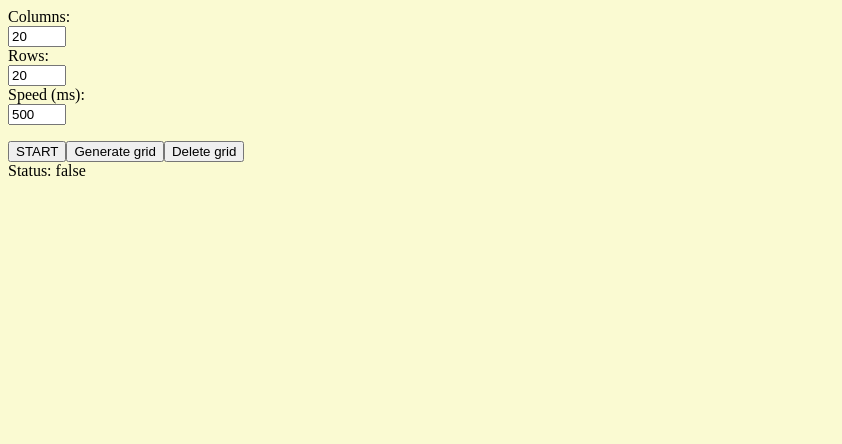
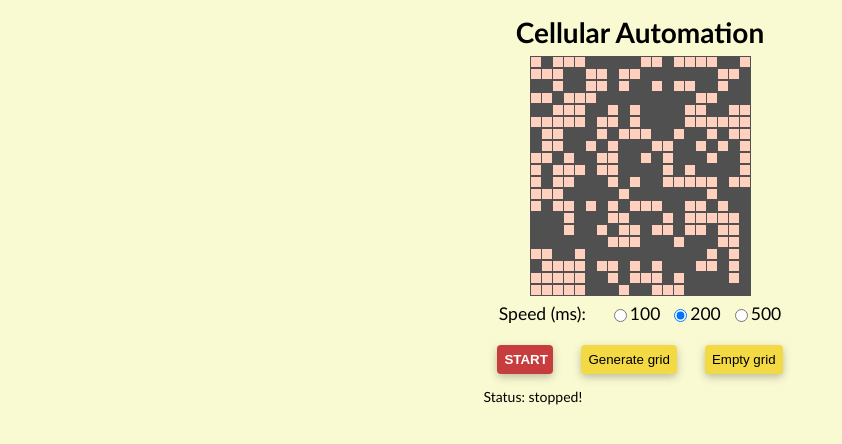
Before and after one commit to xx745/cellular-automata-vuejs-2, a Vue app: page / in a window 1280 px wide. Shown: the top 444 px of the page, without its empty margins (0-842 px from the left). Built offline with nearby package versions, Linux system fonts and the light colour scheme.

Commit message:
added gitpod and tuned up css

```diff
--- a/src/App.vue
+++ b/src/App.vue
@@ -1,41 +1,10 @@
 <template>
   <div id="app">
-    <div class="header">
-      <div class="settings">
-        <label for="columns">Columns:</label>
-        <input
-          type="number"
-          name="columns"
-          v-model="COLS">
-        <label for="rows">Rows:</label>
-        <input
-          type="number"
-          name="rows"
-          v-model="ROWS">
-        <label for="speed">Speed (ms):</label>
-        <input
-          type="number"
-          name="speed"
-          v-model="SPEED">
-      </div>
-      <button
-        @click="toggleAutomation()">
-        {{ running ? 'STOP' : 'START'}}
-      </button>
-      <button
-        @click="generateGrid()">
-        Generate grid
-      </button>
-      <button
-        @click="deleteGrid()">
-        Delete grid
-      </button>
-      <div>Status: {{ this.running }}</div>
-    </div>
+    <h1>Cellular Automation</h1>
     <div
       class="grid"
       :style="{
-        'grid-template-columns': `repeat(${COLS}, 15px)`,
+        'grid-template-columns': `repeat(${COLS}, 11px)`,
         }">
       <div
         v-for="(row, rowIndex) in grid"
@@ -46,15 +15,64 @@
           class="cell"
           :style="{
             'background-color': grid[rowIndex][collIndex]
-              ? 'black'
-              : 'yellow',
-            'color': grid[rowIndex][collIndex]
-              ? 'white'
-              : 'black'
+              ? 'rgb(80, 80, 80)'
+              : 'rgb(255, 208, 190)'
           }"
-          @click="toggleCellColour(rowIndex, collIndex)">
+          @click="toggleCell(rowIndex, collIndex)">
         </div>
       </div>
+    </div>
+    <div class="controls">
+      <div class="settings">
+        <div for="speed">Speed (ms):</div>
+        <input
+          type="radio"
+          id="speed-100"
+          value="100"
+          v-model="SPEED"
+          :disabled="running">
+        <label
+          class="speed"
+          for="speed-100">100</label>
+        <input
+          type="radio"
+          id="speed-200"
+          value="200"
+          v-model="SPEED"
+          :disabled="running">
+        <label
+          class="speed"
+          for="speed-200">200</label>
+        <input
+          type="radio"
+          id="speed-500"
+          value="500"
+          v-model="SPEED"
+          :disabled="running">
+        <label
+          class="speed"
+          for="speed-500">500</label>
+      </div>
+
+      <div class="buttons">
+        <button
+          :class="running ? 'start' : 'stop'"
+          @click="toggleAutomation()">
+          {{ running ? 'STOP' : 'START'}}
+        </button>
+        <button
+          :disabled="running"
+          @click="generateGrid()">
+          Generate grid
+        </button>
+        <button
+          :disabled="running"
+          @click="emptyGrid()">
+          Empty grid
+        </button>
+      </div>
+
+      <div>Status: {{ running ? 'running...' : 'stopped!' }}</div>
     </div>
   </div>
 </template>
@@ -78,15 +96,28 @@ export default {
         [1, 0],
         [-1, 0]
       ],
-      SPEED: 500
+      SPEED: 200,
+      ready: false
     }
+  },
+  mounted () {
+    this.generateGrid()
   },
   methods: {
     toggleAutomation () {
-      if (this.grid.length) {
+      if (this.grid.length && this.ready) {
         this.running = !this.running
         this.simulate()
       }
+    },
+    checkForLiveCells () {
+      this.grid.forEach(row => {
+        row.forEach(cell => {
+          if (cell === 1) {
+            this.ready = true
+          }
+        })
+      })
     },
     simulate () {
       if (this.running) {
@@ -95,14 +126,16 @@ export default {
         for (let i = 0; i < this.ROWS; i++) {
           for (let j = 0; j < this.COLS; j++) {
             let neighbours = 0
-            this.operations.forEach(([x, y]) => {
-              const ii = i + x // new row index
-              const jj = j + y // new column index
 
-              if (ii >= 0 && ii < this.ROWS && jj >= 0 && jj < this.COLS) {
-                neighbours += this.grid[ii][jj]
+            for (let k = 0; k < this.operations.length; k++) {
+              const [x, y] = this.operations[k]
+              const newI = i + x
+              const newJ = j + y
+
+              if (newI >= 0 && newI < this.ROWS && newJ >= 0 && newJ < this.COLS) {
+                neighbours += this.grid[newI][newJ]
               }
-            })
+            }
 
             if (neighbours < 2 || neighbours > 3) {
               newGrid[i][j] = 0
@@ -111,30 +144,45 @@ export default {
             }
           }
         }
+
         this.grid = newGrid
+
         setTimeout(this.simulate, this.SPEED)
       }
     },
-    deleteGrid () {
-      this.grid = []
-      this.COLS = 20
-      this.ROWS = 20
-      this.SPEED = 500
+    emptyGrid () {
+      this.ready = false
+
+      if (!this.running) {
+        this.grid = []
+        for (let i = 0; i < this.ROWS; i++) {
+          this.grid[i] = []
+          for (let j = 0; j < this.COLS; j++) {
+            this.grid[i][j] = 0
+          }
+        }
+      }
     },
-    toggleCellColour (row, col) {
-      const newGrid = [...this.grid]
-      newGrid[row][col] = this.grid[row][col] ? 0 : 1
-      this.grid = newGrid
+    toggleCell (row, col) {
+      if (!this.running) {
+        const newGrid = [...this.grid]
+        newGrid[row][col] = this.grid[row][col] ? 0 : 1
+        this.grid = newGrid
+        this.checkForLiveCells()
+      }
     },
     generateGrid () {
-      this.grid = []
-
-      for (let i = 0; i < this.ROWS; i++) {
-        this.grid[i] = []
-        for (let j = 0; j < this.COLS; j++) {
-          this.grid[i][j] = 0
+      if (!this.running) {
+        this.grid = []
+        for (let i = 0; i < this.ROWS; i++) {
+          this.grid[i] = []
+          for (let j = 0; j < this.COLS; j++) {
+            this.grid[i][j] = Math.floor(Math.random() * 2)
+          }
         }
       }
+
+      this.ready = true
     }
   }
 }
@@ -143,31 +191,80 @@ export default {
 <style>
 html, body {
   background-color: lightgoldenrodyellow;
+  font-size: 14px;
+  font-family: 'Gill Sans', 'Gill Sans MT', Calibri, 'Trebuchet MS', sans-serif;
+}
+
+#app {
+  display: flex;
+  flex-direction: column;
+  align-items: center;
+}
+
+h1 {
+  margin: 0.5rem
 }
 
 .grid {
   display: grid;
+  margin-bottom: 0.5rem;
 }
 
 .settings {
+  margin-bottom: 0.5rem;
   display: flex;
-  flex-direction: column;
-  margin-bottom: 1rem;
+  align-items: center;
+  justify-content: center;
+  font-size: 1.25rem;
+}
+
+.settings > div {
+  margin-right: 1rem;
+}
+
+.buttons {
+  display: flex;
+  justify-content: space-around;
 }
 
 input {
-  width: 50px;
+  margin-left: 1rem;
 }
 
-label {
-  float: right;
+button {
+  margin: 1rem;
+  cursor: pointer;
+  padding: 0.5rem;
+  border-radius: 4px;
+  border-style: none;
+  box-shadow: rgba(0, 0, 0, 0.25) 0px 3px 8px;
+  background-color: rgb(243, 217, 67);
+}
+
+button:hover, button:focus, button:active {
+  box-shadow: rgba(0, 0, 0, 0.50) 0px 3px 8px;
+  position: relative;
+  bottom: 2px;
+}
+
+.start {
+  width: 4rem;
+  background-color: rgb(67, 196, 77);
+  font-weight: bold;
+}
+
+.stop {
+  width: 4rem;
+  background-color: rgb(199, 60, 60);
+  font-weight: bold;
+  color: white;
 }
 
 .cell {
   text-align: center;
-  width: 15px;
-  height: 15px;
-  border: 1px solid black;
+  width: 10px;
+  height: 10px;
+  border: 1px solid rgb(80, 80, 80);
   cursor: pointer;
 }
 </style>
```
Also changed, not shown: .gitpod.yml, 1 other file (tests, documents, lock files or other folders).
